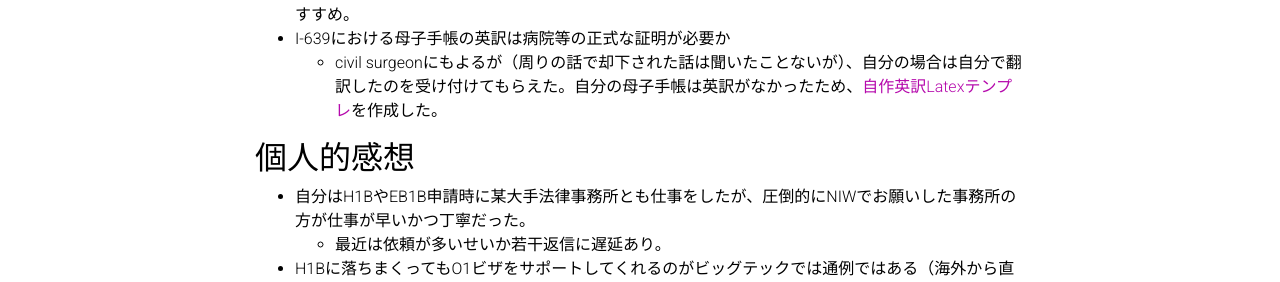
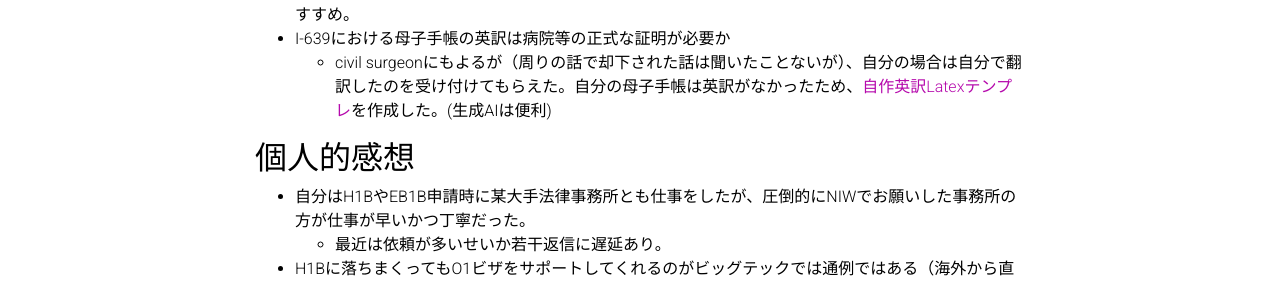
Before and after one commit to akkikiki/akkikiki.github.io, a Jekyll site: the page built from _posts/2025-07-26-Green-Card-Timeline.md, in a window 1280 px wide and 900 px high, scrolled down 6292 px. Shown: the part 159-441 px from the top of the window. Built offline with Jekyll 4.4.1, drawn with Linux system fonts in a browser that asks for light colours; full-size pictures stand in for the smaller copies a plugin makes; comment, search, counter and statistics services are not loaded; a style sheet for code colours, icons or effects is not loaded.

Commit message:
add comment

```diff
--- a/_posts/2025-07-26-Green-Card-Timeline.md
+++ b/_posts/2025-07-26-Green-Card-Timeline.md
@@ -158,7 +158,7 @@
 - EB1A/B、EB2-NIWで要求されるCitation数は分野毎に大きく異なるので他分野の方は移民弁護士に聞いてください。
 - 自分と同じタイミングでI-485やI-140を申請した人の進捗状況を知りたいなら[casestatusext.com](https://www.casestatusext.com/cases)がおすすめ。
 - I-639における母子手帳の英訳は病院等の正式な証明が必要か
-    - civil surgeonにもよるが（周りの話で却下された話は聞いたことないが）、自分の場合は自分で翻訳したのを受け付けてもらえた。自分の母子手帳は英訳がなかったため、[自作英訳Latexテンプレ](https://github.com/akkikiki/green_card_resources)を作成した。
+    - civil surgeonにもよるが（周りの話で却下された話は聞いたことないが）、自分の場合は自分で翻訳したのを受け付けてもらえた。自分の母子手帳は英訳がなかったため、[自作英訳Latexテンプレ](https://github.com/akkikiki/green_card_resources)を作成した。(生成AIは便利)
 
 ## 個人的感想
 
```
